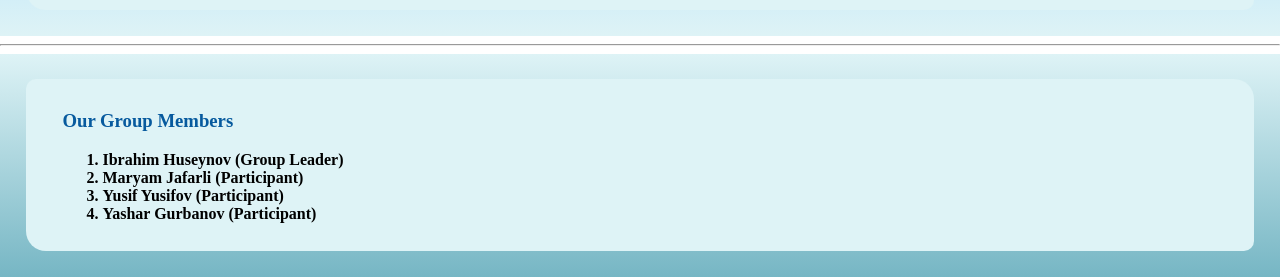
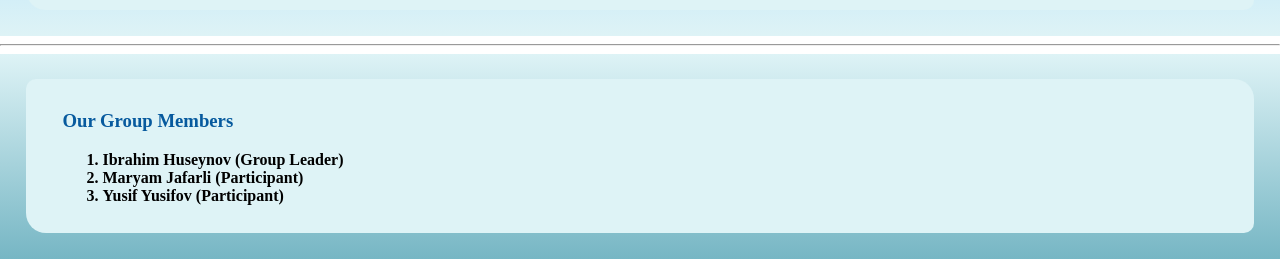
Before and after one commit to ADA-SITE-SITE1101-2022-Fall/website-team-37, a plain HTML site: page index.html in a window 1280 px wide. Shown: the part 848-1125 px from the top of the page. Drawn offline with Linux system fonts and the light colour scheme.

Commit message:
Update index.html

```diff
--- a/index.html
+++ b/index.html
@@ -50,7 +50,7 @@
             <li>Ibrahim Huseynov (Group Leader)</li>
             <li>Maryam Jafarli (Participant)</li>
             <li>Yusif Yusifov (Participant)</li>
-            <li>Yashar Gurbanov (Participant)</li>
+
         </ol>
     </div>
     </div>
```
